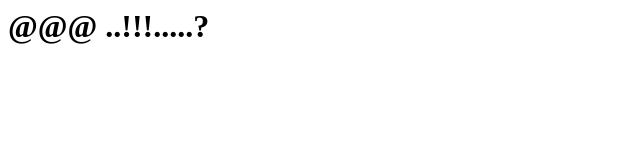
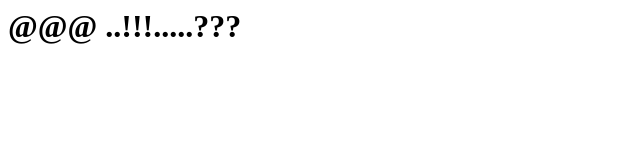
Before and after one commit to nitin933/project, a plain HTML site: page index.html in a window 1280 px wide. Shown: the full height of the page, 0-640 px from the left. Drawn offline with Linux system fonts and the light colour scheme.

Commit message:
last time

```diff
--- a/index.html
+++ b/index.html
@@ -1 +1 @@
-<h1>@@@ ..!!!.....?</h1>
+<h1>@@@ ..!!!.....???</h1>
```
